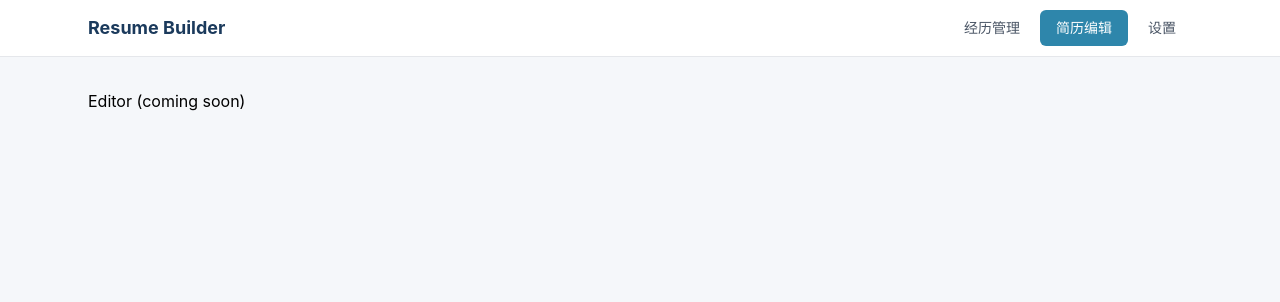
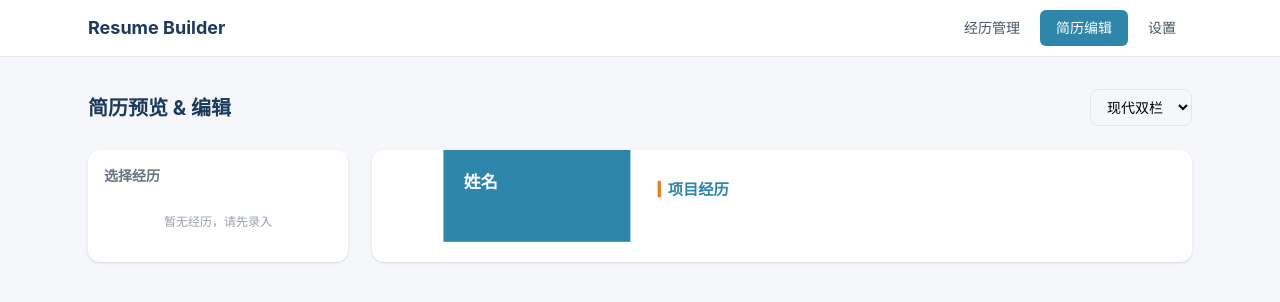
Before and after one commit to csy0408/resume-builder, a React (Vite) app: page /editor in a window 1280 px wide. Shown: the top 302 px of the page. Built offline with nearby package versions, Linux system fonts and the light colour scheme.

Commit message:
feat: add resume editor with template preview and experience selection

```diff
--- a/src/pages/Editor.tsx
+++ b/src/pages/Editor.tsx
@@ -1,3 +1,123 @@
+import { useState, useMemo } from 'react';
+import { useProfileStore } from '../store/profileStore';
+import { TEMPLATES, getTemplate, getTemplateConfig } from '../templates';
+import type { ResumeContent } from '../types/resume';
+
 export default function Editor() {
-  return <div>Editor (coming soon)</div>;
+  const { profile } = useProfileStore();
+  const [templateId, setTemplateId] = useState('modern');
+  const [selectedExps, setSelectedExps] = useState<Set<string>>(
+    new Set(profile.experiences.map((e) => e.id)),
+  );
+  const [selectedVariants, setSelectedVariants] = useState<Record<string, string>>({});
+
+  const template = getTemplate(templateId);
+  const config = getTemplateConfig(templateId);
+
+  const toggleExp = (id: string) => {
+    setSelectedExps((prev) => {
+      const next = new Set(prev);
+      if (next.has(id)) next.delete(id);
+      else next.add(id);
+      return next;
+    });
+  };
+
+  const resumeContent: ResumeContent = useMemo(
+    () => ({
+      basic: profile.basic,
+      education: profile.education.map((e) => ({
+        school: e.school,
+        major: e.major,
+        degree: e.degree,
+        date: `${e.startDate}${e.endDate ? ' - ' + e.endDate : ''}`,
+      })),
+      experiences: profile.experiences
+        .filter((e) => selectedExps.has(e.id))
+        .map((e) => {
+          const variantId = selectedVariants[e.id];
+          const variant = variantId ? e.variants.find((v) => v.id === variantId) : null;
+          return {
+            projectName: e.projectName,
+            role: e.role,
+            date: `${e.startDate}${e.endDate ? ' - ' + e.endDate : ''}`,
+            description: variant?.description || e.baseDescription,
+            techStack: e.techStack,
+          };
+        }),
+      skills: profile.skills.map((s) => s.name),
+    }),
+    [profile, selectedExps, selectedVariants],
+  );
+
+  if (!template || !config) return <div>模板加载失败</div>;
+
+  return (
+    <div>
+      <div className="flex items-center justify-between mb-6">
+        <h2 className="text-xl font-bold text-[var(--color-primary-dark)]">简历预览 & 编辑</h2>
+        <div className="flex items-center gap-3">
+          <select
+            value={templateId}
+            onChange={(e) => setTemplateId(e.target.value)}
+            className="px-3 py-2 border border-gray-200 rounded-lg text-sm focus:outline-none"
+          >
+            {TEMPLATES.map((t) => (
+              <option key={t.id} value={t.id}>
+                {t.name}
+              </option>
+            ))}
+          </select>
+        </div>
+      </div>
+
+      <div className="flex gap-6">
+        <aside className="w-[260px] flex-shrink-0 space-y-6">
+          <div className="bg-white rounded-xl p-4 shadow-sm">
+            <h3 className="text-sm font-bold text-gray-500 mb-3">选择经历</h3>
+            {profile.experiences.map((exp) => (
+              <div key={exp.id} className="py-2 border-b border-gray-50 last:border-0">
+                <label className="flex items-start gap-2 cursor-pointer">
+                  <input
+                    type="checkbox"
+                    checked={selectedExps.has(exp.id)}
+                    onChange={() => toggleExp(exp.id)}
+                    className="mt-1 accent-[var(--color-primary)]"
+                  />
+                  <div className="flex-1">
+                    <p className="text-sm font-medium">{exp.projectName}</p>
+                    {exp.variants.length > 0 && selectedExps.has(exp.id) && (
+                      <select
+                        value={selectedVariants[exp.id] || ''}
+                        onChange={(e) =>
+                          setSelectedVariants({ ...selectedVariants, [exp.id]: e.target.value })
+                        }
+                        className="mt-1 text-xs px-2 py-1 border border-gray-200 rounded w-full"
+                      >
+                        <option value="">基础描述</option>
+                        {exp.variants.map((v) => (
+                          <option key={v.id} value={v.id}>
+                            {v.label}
+                          </option>
+                        ))}
+                      </select>
+                    )}
+                  </div>
+                </label>
+              </div>
+            ))}
+            {profile.experiences.length === 0 && (
+              <p className="text-xs text-gray-400 text-center py-4">暂无经历，请先录入</p>
+            )}
+          </div>
+        </aside>
+
+        <div className="flex-1 bg-white rounded-xl shadow-sm overflow-hidden">
+          <div className="scale-[0.85] origin-top-left w-[118%]">
+            {template({ content: resumeContent, config })}
+          </div>
+        </div>
+      </div>
+    </div>
+  );
 }
```
